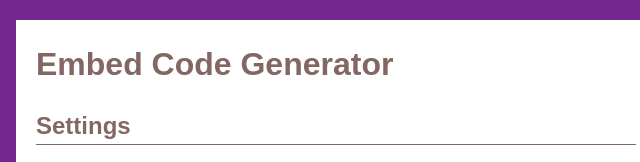
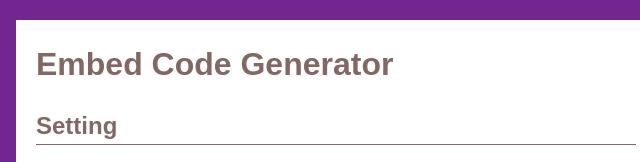
Before and after one commit to kieranphilipbrown/Embed-Code-Generator, a plain HTML site: page index.html in a window 1280 px wide. Shown: the top 162 px of the page, 304-944 px from the left. Drawn offline with Linux system fonts and the light colour scheme.

Commit message:
Changed settings to setting

```diff
--- a/index.html
+++ b/index.html
@@ -11,7 +11,7 @@
 			<h1>Embed Code Generator</h1>
 			<form id="passwordGenerator">
 				<section>
-					<h2>Settings</h2>
+					<h2>Setting</h2>
 					<span>
 						<label for="txtSiteName">Site Name</label>
 						<input id="txtSiteName" placeholder="#SHd" type="text" value="">
```
